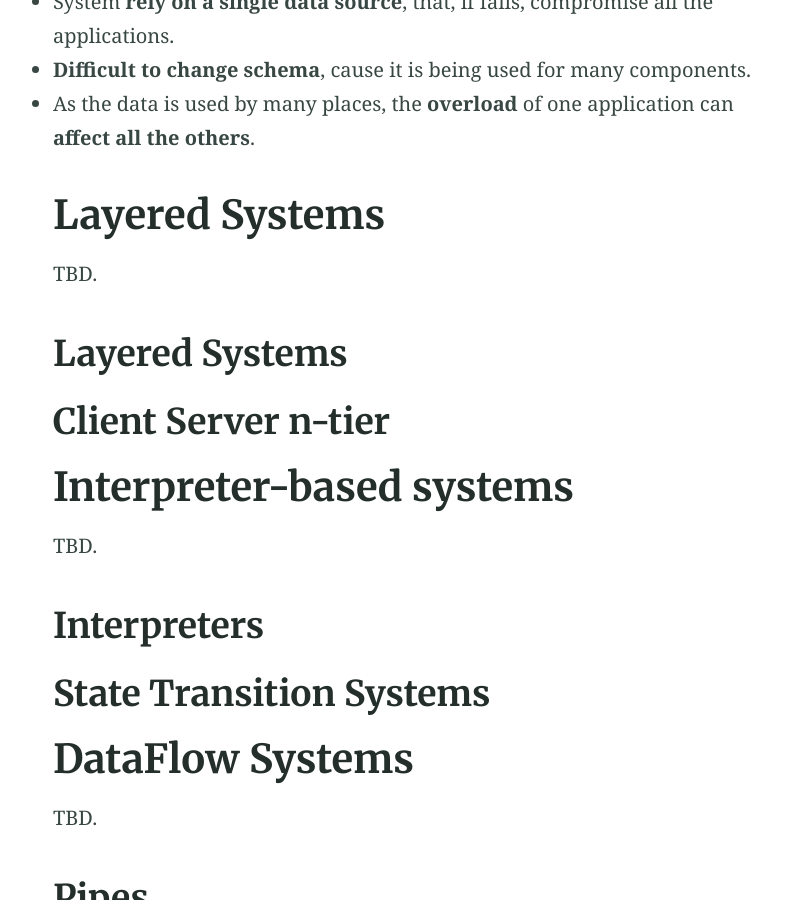
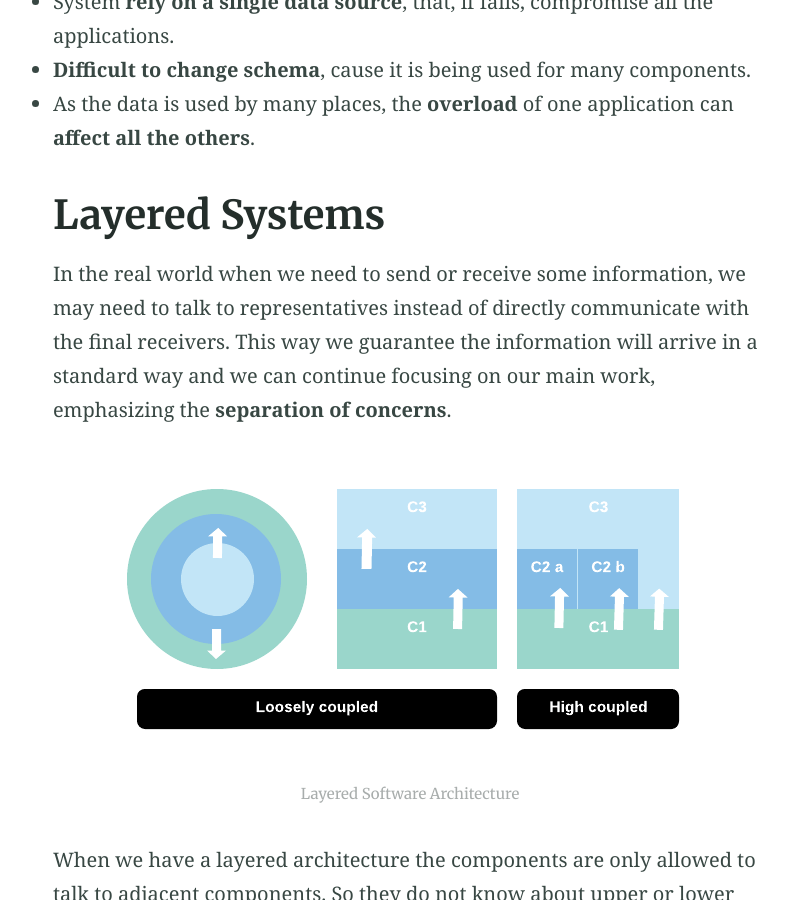
Before and after one commit to gabrielfs7/gabrielfelipesoares, a Jekyll site: the page built from _posts/2019-10-04-software-architectural-styles.md, in a window 1280 px wide and 900 px high, scrolled down 3846 px. Shown: the whole window, without its empty margins (230-1018 px from the left). Built offline with Jekyll 4.4.1, drawn with Linux system fonts in a browser that asks for light colours; our own code applies the rules of GitHub Pages for plain Markdown files; some of the changed text lies outside the part shown.

Commit message:
Layered Systems

```diff
--- a/_posts/2019-10-04-software-architectural-styles.md
+++ b/_posts/2019-10-04-software-architectural-styles.md
@@ -63,8 +63,13 @@ But some __disadvantages of a data centric architecture__ are:
 - As the data is used by many places, the **overload** of one application can **affect all the others**.
 
 # Layered Systems
-TBD.
-## Layered Systems
+
+In the real world when we need to send or receive some information, we may need to talk to representatives instead of directly communicate with the final receivers. This way we guarantee the information will arrive in a standard way and we can continue focusing on our main work, emphasizing the **separation of concerns**.
+
+{% include post-figure.html image="layered-software-architecture.png" caption="Layered Software Architecture" %}
+
+When we have a layered architecture the components are only allowed to talk to adjacent components. So they do not know about upper or lower layers of the system. With this we ensure our applications will be loosely coupled and their state will not affect or be affected directly by other applications.
+
 ## Client Server n-tier
 
 
```
Also changed, not shown: assets/post_images/layered-software-architecture.png (added), 5 other files.
